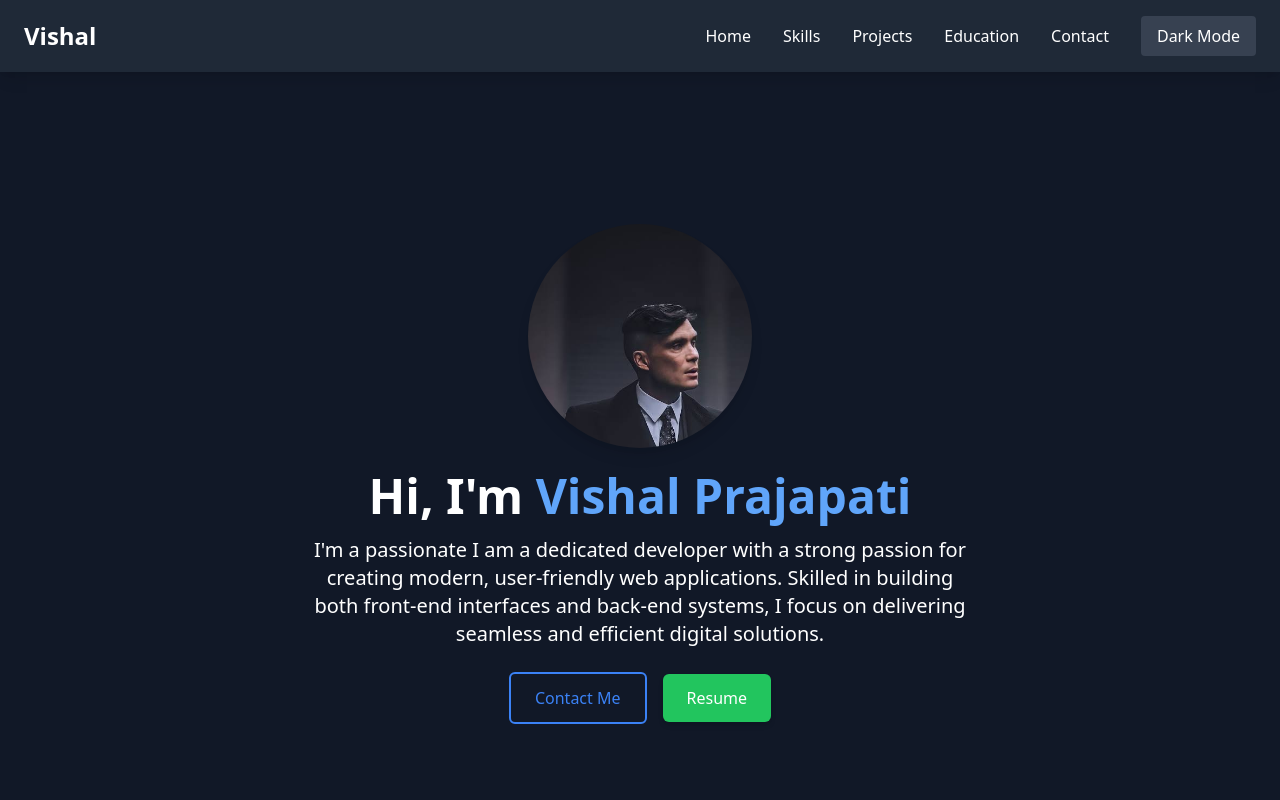
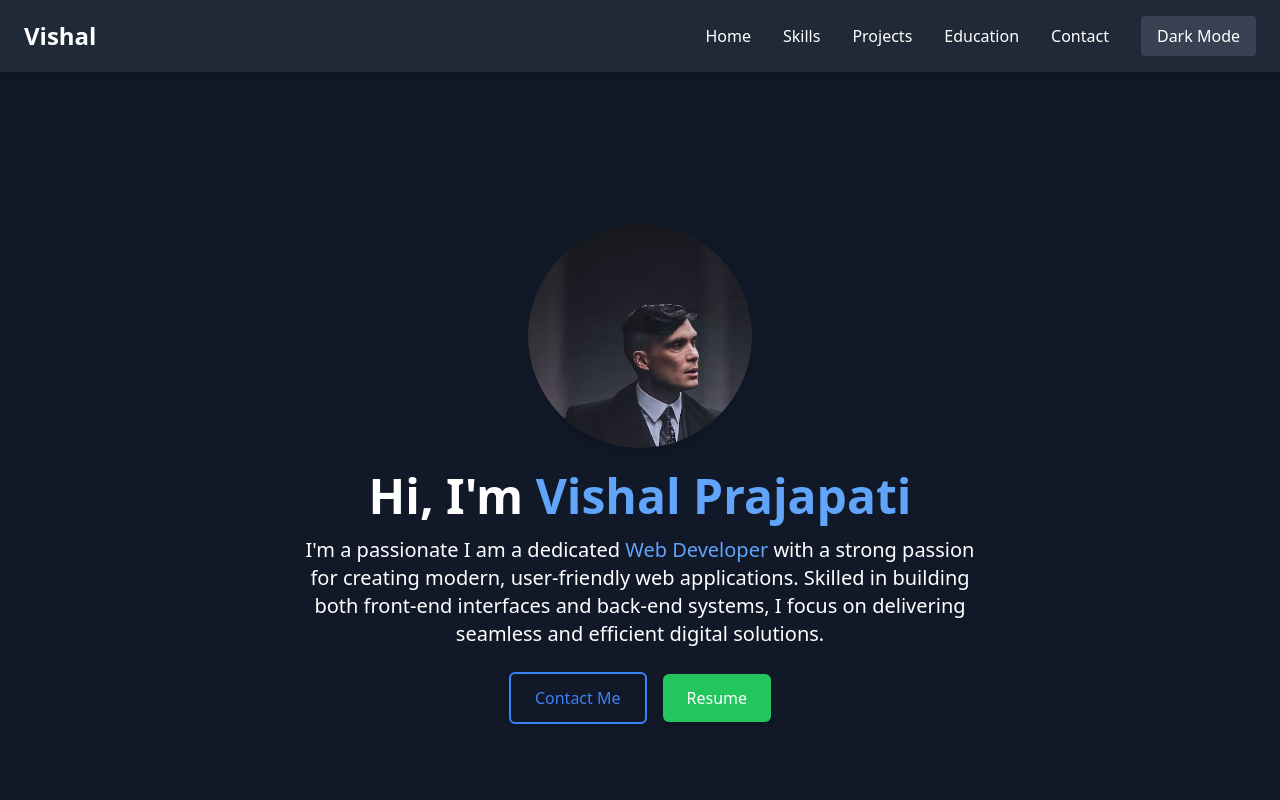
Before and after one commit to vishalp0407/my-portfolio, a React (Vite) app: page / in a window 1280 px wide. Shown: the top 800 px of the page. Built offline with nearby package versions, Linux system fonts and the light colour scheme.

Commit message:
I change my Hero.jsx

```diff
--- a/src/screens/Hero.jsx
+++ b/src/screens/Hero.jsx
@@ -21,10 +21,11 @@ const Hero = () => {
           Hi, I'm <span className="text-blue-400">Vishal Prajapati</span>
         </h1>
         <p className="text-lg md:text-xl mb-6">
-          I'm a passionate I am a dedicated developer with a strong passion for
-          creating modern, user-friendly web applications. Skilled in building
-          both front-end interfaces and back-end systems, I focus on delivering
-          seamless and efficient digital solutions.
+          I'm a passionate I am a dedicated{" "}
+          <span className="text-blue-400"> Web Developer</span> with a strong
+          passion for creating modern, user-friendly web applications. Skilled
+          in building both front-end interfaces and back-end systems, I focus on
+          delivering seamless and efficient digital solutions.
         </p>
         <div className="flex flex-col md:flex-row justify-center items-center space-y-4 md:space-y-0 md:space-x-4">
           <Link
```
